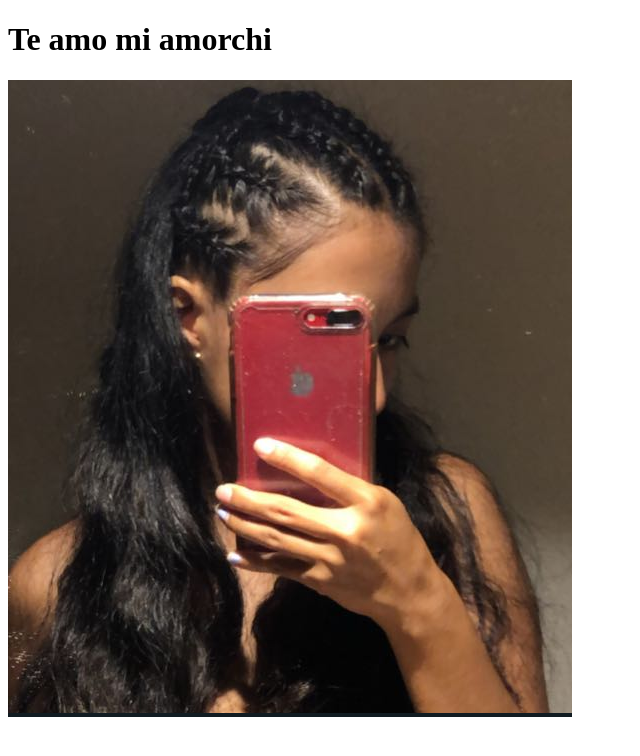
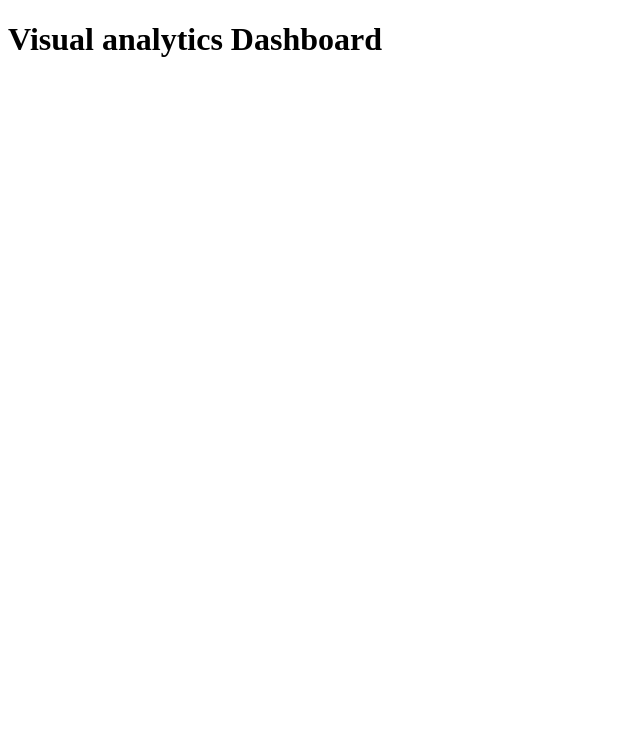
Before and after one commit to schwedeErik/visDashboard, a SvelteKit app: page / in a window 1280 px wide. Shown: the top 756 px of the page, without its empty margins (0-640 px from the left). Built offline with nearby package versions, Linux system fonts and the light colour scheme.

Commit message:
Back to normal

```diff
--- a/src/routes/+page.svelte
+++ b/src/routes/+page.svelte
@@ -1,5 +1 @@
-<script>
-	import mon from '$lib/assets/mon.png';
-</script>
-<h1>Te amo mi amorchi</h1>
-<img alt="The project logo" src={mon} />
+<h1>Visual analytics Dashboard</h1>
```
Also changed, not shown: src/lib/assets/mon.png (deleted).
